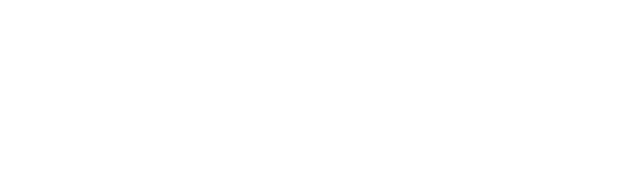
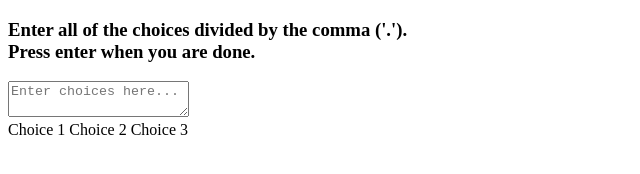
Before and after one commit to Archanach707/Random-Choice-Picker, a plain HTML site: page index.html in a window 1280 px wide. Shown: the whole page, without its empty margins (0-640 px from the left). Drawn offline with Linux system fonts and the light colour scheme.

Commit message:
structure phase is complete by html

```diff
--- a/index.html
+++ b/index.html
@@ -13,7 +13,16 @@
 </head>
 <body>
 
+  <div class="container">
+    <h3>Enter all of the choices divided by the comma ('.'). <br>Press enter when you are done.</h3>
+    <textarea placeholder="Enter choices here..." id="textarea"></textarea>
 
+    <div id="tags">
+      <span class="tag">Choice 1</span>
+      <span class="tag">Choice 2</span>
+      <span class="tag">Choice 3</span>
+    </div>
+  </div>
 
   <!-- javascript file link -->
   <script src="./js/index.js"></script>
```
